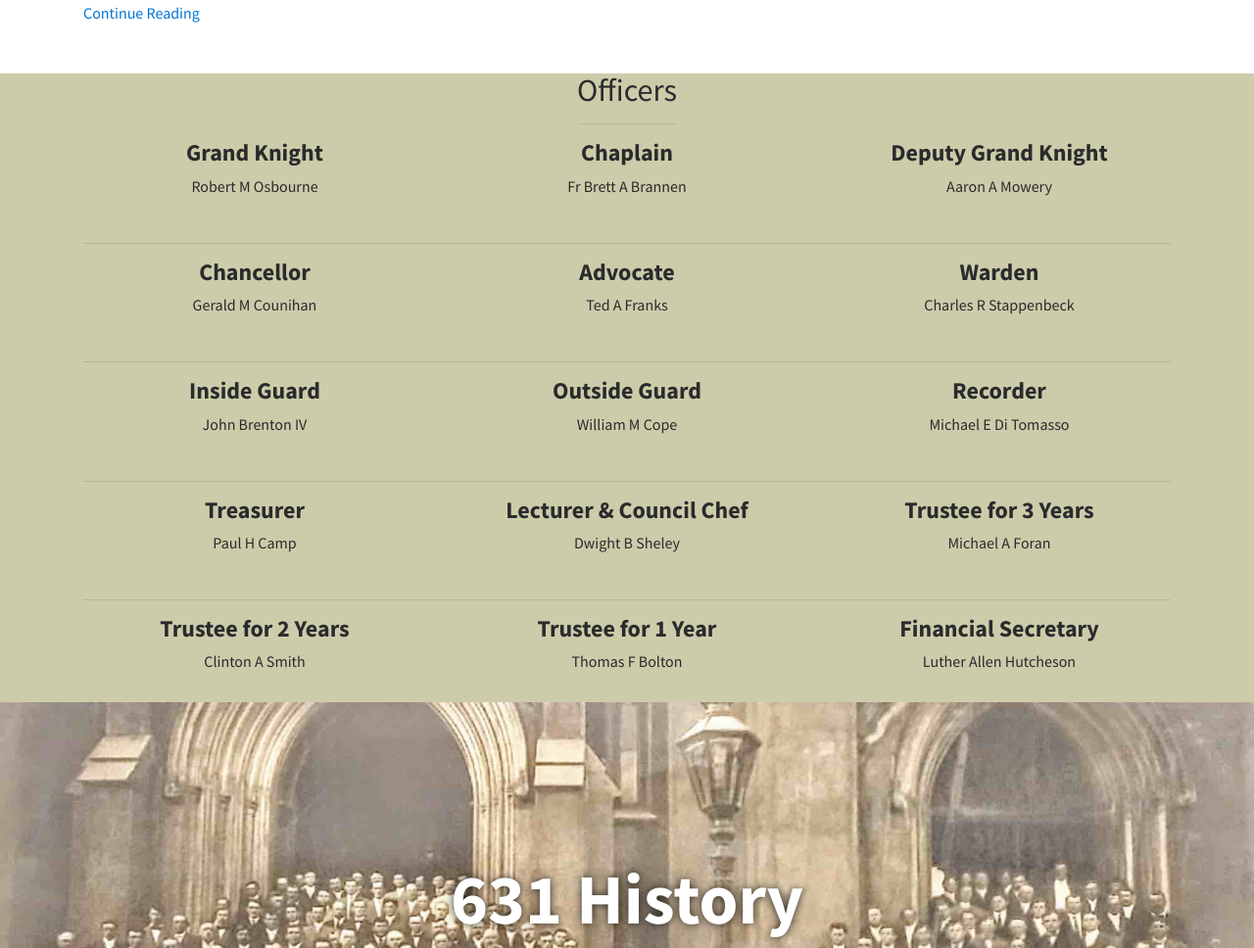
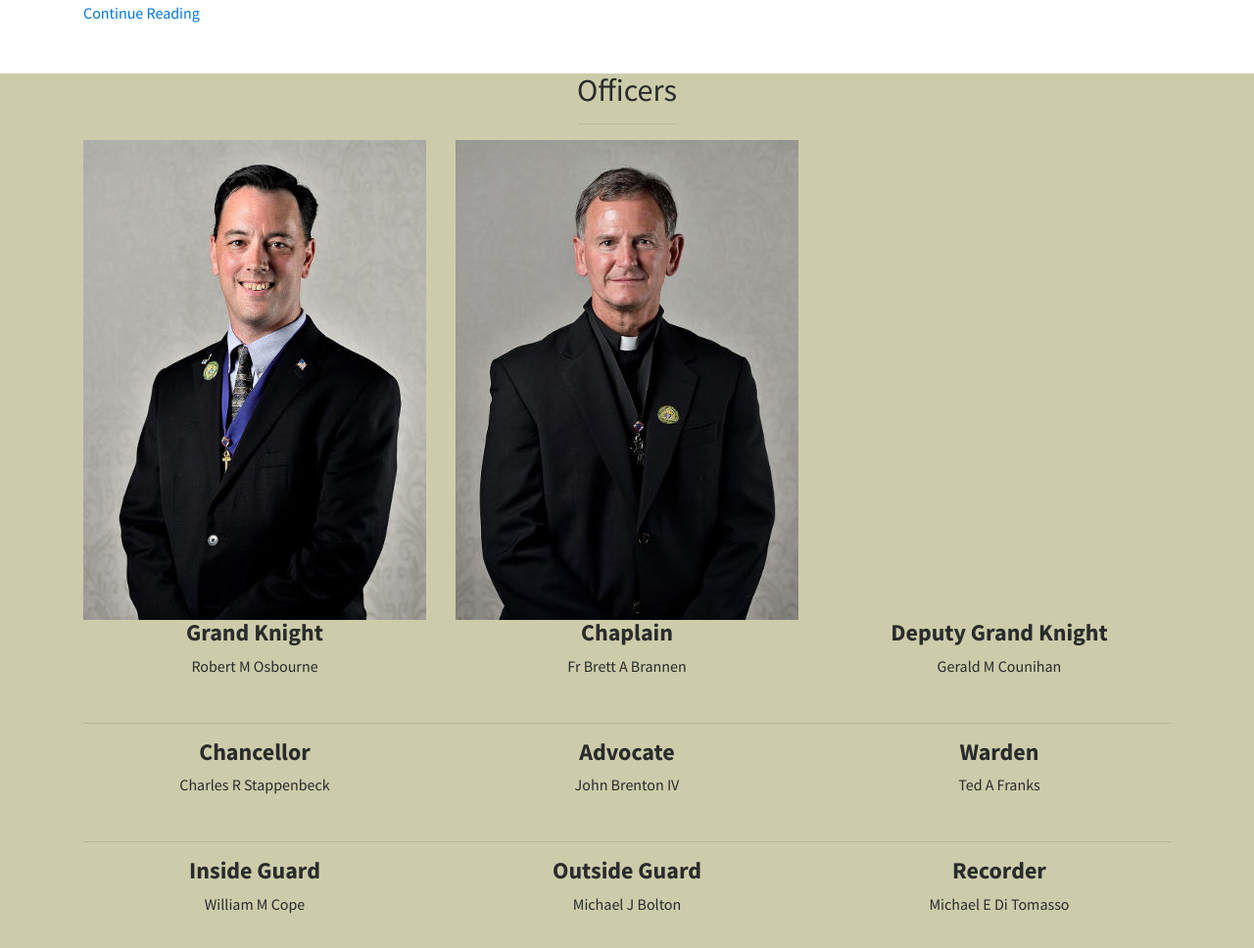
Before and after one commit to MikeGarde/koc631, a website: page index.html in a window 1280 px wide. Shown: the part 1028-1996 px from the top of the page at 98% size. Drawn offline with nearby package versions, Linux system fonts and the light colour scheme.

Commit message:
Updating Officers

```diff
--- a/index.html
+++ b/index.html
@@ -231,7 +231,7 @@
                     <div class="row">
                         <div class="col-md-4 col-sm-6">
                             <div class="service-item">
-                                <!-- <span class="fa-stack fa-4x"><i class="fa fa-circle fa-stack-2x"></i><i class="fa fa-fa-shield fa-stack-1x text-primary"></i></span> -->
+                                <img src="img/officers-Robert-Osbourne.jpg" width="350" height="490" />
                                 <h4>
                                     <strong>Grand Knight</strong>
                                 </h4>
@@ -240,20 +240,20 @@
                         </div>
                         <div class="col-md-4 col-sm-6">
                             <div class="service-item">
-                                <!-- <span class="fa-stack fa-4x"><i class="fa fa-circle fa-stack-2x"></i><i class="fa fa-fa-shield fa-stack-1x text-primary"></i></span> -->
+                                <img src="img/officers-Fr-Brett-Brannen.jpg" width="350" height="490" />
                                 <h4>
                                     <strong>Chaplain</strong>
                                 </h4>
                                 <p>Fr Brett A Brannen</p>
                             </div>
                         </div>
-                        <div class="col-md-4 col-sm-6">
+                        <div class="col-md-4 col-sm-6 align-bottom">
                             <div class="service-item">
-                                <!-- <span class="fa-stack fa-4x"><i class="fa fa-circle fa-stack-2x"></i><i class="fa fa-fa-shield fa-stack-1x text-primary"></i></span> -->
+                                <img src="img/FFFFFF-0.0.png" width="350" height="490" class="hidden-sm-down" />
                                 <h4>
                                     <strong>Deputy Grand Knight</strong>
                                 </h4>
-                                <p>Aaron A Mowery</p>
+                                <p>Gerald M Counihan</p>
                             </div>
                         </div>
                     </div>
@@ -268,7 +268,7 @@
                                 <h4>
                                     <strong>Chancellor</strong>
                                 </h4>
-                                <p>Gerald M Counihan</p>
+                                <p>Charles R Stappenbeck</p>
                             </div>
                         </div>
                         <div class="col-md-4 col-sm-6">
@@ -277,7 +277,7 @@
                                 <h4>
                                     <strong>Advocate</strong>
                                 </h4>
-                                <p>Ted A Franks</p>
+                                <p>John Brenton IV</p>
                             </div>
                         </div>
                         <div class="col-md-4 col-sm-6">
@@ -286,7 +286,7 @@
                                 <h4>
                                     <strong>Warden</strong>
                                 </h4>
-                                <p>Charles R Stappenbeck</p>
+                                <p>Ted A Franks</p>
                             </div>
                         </div>
                     </div>
@@ -301,7 +301,7 @@
                                 <h4>
                                     <strong>Inside Guard</strong>
                                 </h4>
-                                <p>John Brenton IV</p>
+                                <p>William M Cope</p>
                             </div>
                         </div>
                         <div class="col-md-4 col-sm-6">
@@ -310,7 +310,7 @@
                                 <h4>
                                     <strong>Outside Guard</strong>
                                 </h4>
-                                <p>William M Cope</p>
+                                <p>Michael J Bolton</p>
                             </div>
                         </div>
                         <div class="col-md-4 col-sm-6">
@@ -330,7 +330,7 @@
                     <div class="row">
                         <div class="col-md-4 col-sm-6">
                             <div class="service-item">
-                                <!-- <span class="fa-stack fa-4x"><i class="fa fa-circle fa-stack-2x"></i><i class="fa fa-fa-shield fa-stack-1x text-primary"></i></span> -->
+                                <img src="img/FFFFFF-0.0.png" width="350" height="490" class="hidden-sm-down" />
                                 <h4>
                                     <strong>Treasurer</strong>
                                 </h4>
@@ -339,7 +339,7 @@
                         </div>
                         <div class="col-md-4 col-sm-6">
                             <div class="service-item">
-                                <!-- <span class="fa-stack fa-4x"><i class="fa fa-circle fa-stack-2x"></i><i class="fa fa-fa-shield fa-stack-1x text-primary"></i></span> -->
+                                <img src="img/FFFFFF-0.0.png" width="350" height="490" class="hidden-sm-down" />
                                 <h4>
                                     <strong>Lecturer &amp; Council Chef</strong>
                                 </h4>
@@ -348,7 +348,7 @@
                         </div>
                         <div class="col-md-4 col-sm-6">
                             <div class="service-item">
-                                <!-- <span class="fa-stack fa-4x"><i class="fa fa-circle fa-stack-2x"></i><i class="fa fa-fa-shield fa-stack-1x text-primary"></i></span> -->
+                                <img src="img/officers-Michael-Foran.jpg" width="350" height="490" />
                                 <h4>
                                     <strong>Trustee for 3 Years</strong>
                                 </h4>
@@ -363,7 +363,7 @@
                     <div class="row">
                         <div class="col-md-4 col-sm-6">
                             <div class="service-item">
-                                <!-- <span class="fa-stack fa-4x"><i class="fa fa-circle fa-stack-2x"></i><i class="fa fa-fa-shield fa-stack-1x text-primary"></i></span> -->
+                                <img src="img/FFFFFF-0.0.png" width="350" height="490" class="hidden-sm-down" />
                                 <h4>
                                     <strong>Trustee for 2 Years</strong>
                                 </h4>
@@ -372,7 +372,7 @@
                         </div>
                         <div class="col-md-4 col-sm-6">
                             <div class="service-item">
-                                <!-- <span class="fa-stack fa-4x"><i class="fa fa-circle fa-stack-2x"></i><i class="fa fa-fa-shield fa-stack-1x text-primary"></i></span> -->
+                                <img src="img/FFFFFF-0.0.png" width="350" height="490" class="hidden-sm-down" />
                                 <h4>
                                     <strong>Trustee for 1 Year</strong>
                                 </h4>
@@ -381,7 +381,7 @@
                         </div>
                         <div class="col-md-4 col-sm-6">
                             <div class="service-item">
-                                <!-- <span class="fa-stack fa-4x"><i class="fa fa-circle fa-stack-2x"></i><i class="fa fa-fa-shield fa-stack-1x text-primary"></i></span> -->
+                                <img src="img/officers-Allen-Hutcheson.jpg" width="350" height="490" />
                                 <h4>
                                     <strong>Financial Secretary</strong>
                                 </h4>
```
Also changed, not shown: img/FFFFFF-0.0.png (added), img/officers-Allen-Hutcheson.jpg (added), img/officers-Fr-Brett-Brannen.jpg (added), img/officers-Gary-Ogden.jpg (added), img/officers-Michael-Foran.jpg (added), img/officers-Robert-Osbourne.jpg (added).
